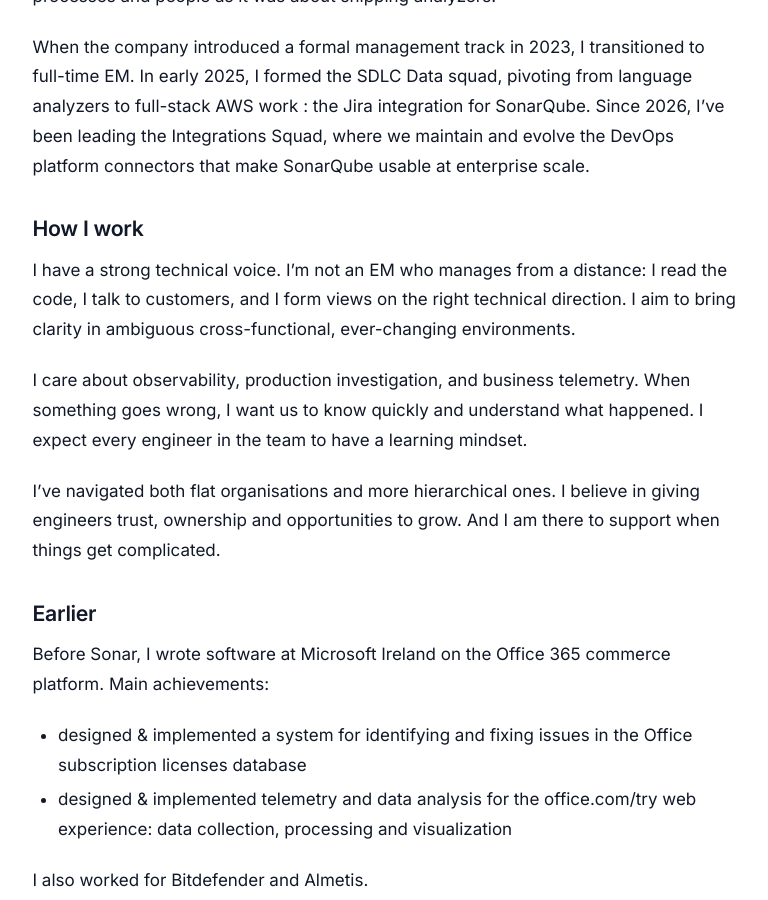
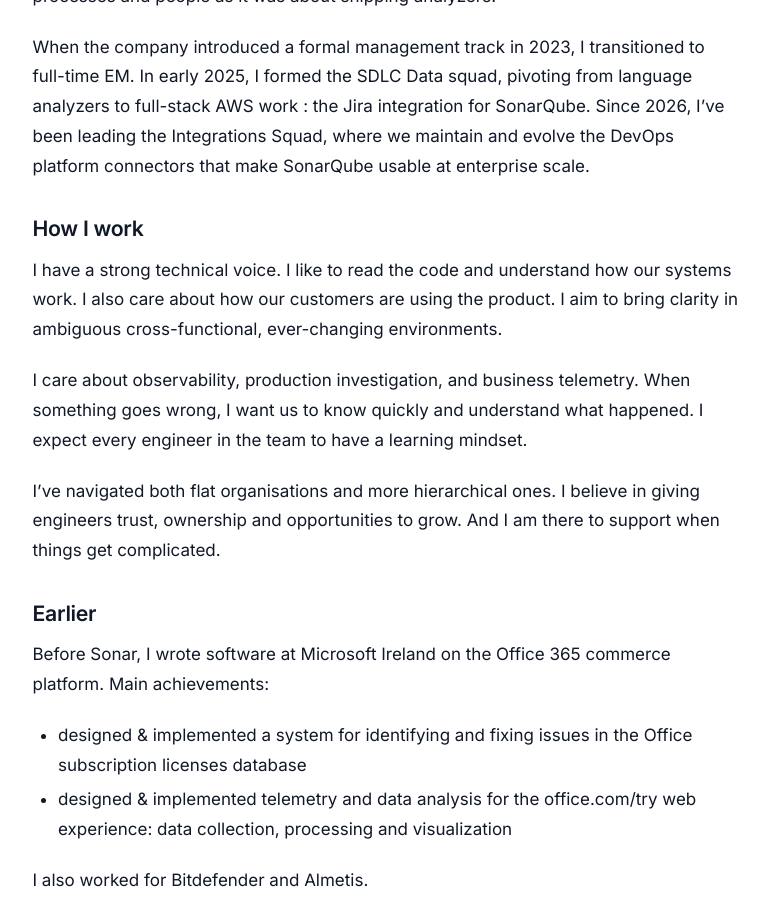
Before and after one commit to andreiepure/andreiepure.github.io, a Jekyll site: the page built from about.md, in a window 1280 px wide and 900 px high, scrolled down 753 px. Shown: the whole window, without its empty margins (253-1021 px from the left). Built offline with Jekyll 4.4.1, drawn with Linux system fonts in a browser that asks for light colours.

Commit message:
improve wording, make it more personal

```diff
--- a/about.md
+++ b/about.md
@@ -21,7 +21,7 @@
 
 ## How I work
 
-I have a strong technical voice. I'm not an EM who manages from a distance: I read the code, I talk to customers, and I form views on the right technical direction. I aim to bring clarity in ambiguous cross-functional, ever-changing environments.
+I have a strong technical voice. I like to read the code and understand how our systems work. I also care about how our customers are using the product. I aim to bring clarity in ambiguous cross-functional, ever-changing environments.
 
 I care about observability, production investigation, and business telemetry. When something goes wrong, I want us to know quickly and understand what happened. I expect every engineer in the team to have a learning mindset.
 
```
